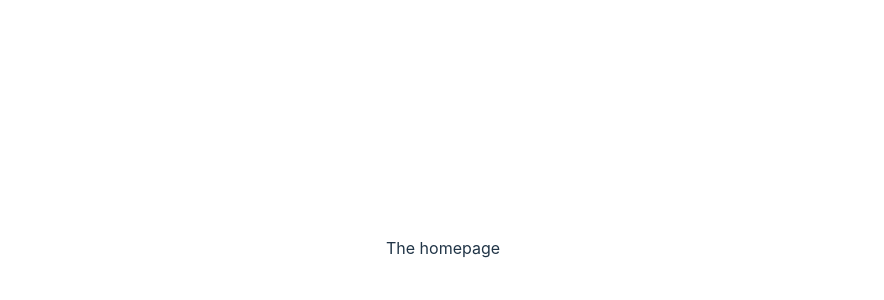
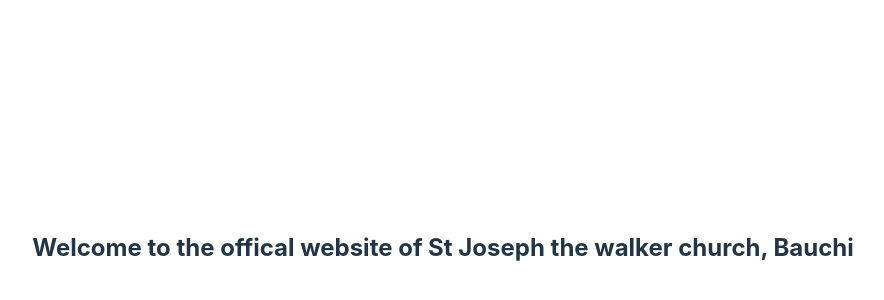
Before and after one commit to jahrulezfrancis/st-joseph-church-bauchi, a React (Vite) app: page / in a window 1280 px wide. Shown: the part 152-452 px from the top of the page, without its empty margins (197-1081 px from the left). Built offline with nearby package versions, Linux system fonts and the light colour scheme.

Commit message:
updating homepage

```diff
--- a/src/App.tsx
+++ b/src/App.tsx
@@ -4,7 +4,7 @@
 
   return (
     <div>
-      The homepage
+      <h2>Welcome to the offical website of St Joseph the walker church, Bauchi</h2>
     </div>
   )
 }
```
